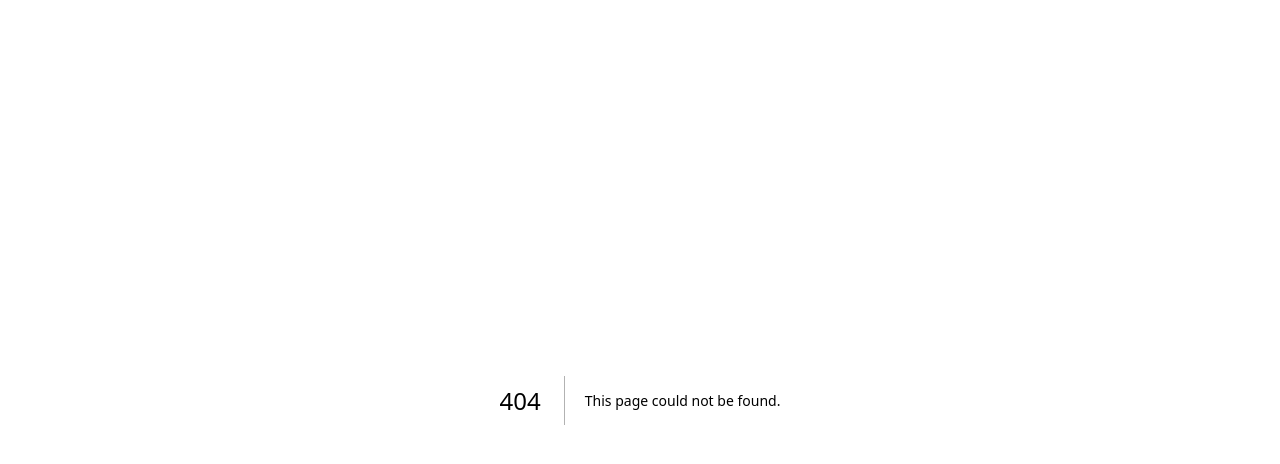
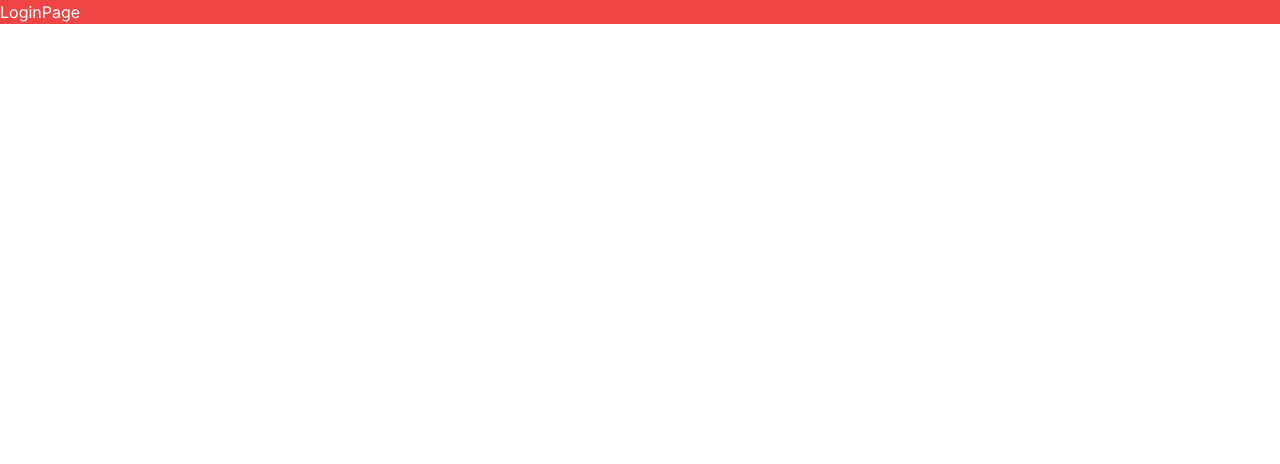
Before and after one commit to Jisap/notion-clone, a Next.js app: page /login in a window 1280 px wide. Before the commit this address had no page. Shown: the top 464 px of the page. Built offline with nearby package versions, Linux system fonts and the light colour scheme.

Commit message:
folders setup

```diff
--- /dev/null
+++ b/app/(auth)/(routes)/login/page.tsx
@@ -0,0 +1,9 @@
+
+
+const LoginPage = () => {
+  return (
+    <div>LoginPage</div>
+  )
+}
+
+export default LoginPage
--- /dev/null
+++ b/app/(auth)/(routes)/register/page.tsx
@@ -0,0 +1,9 @@
+
+
+const RegisterPage = () => {
+  return (
+    <div>RegisterPage</div>
+  )
+}
+
+export default RegisterPage
--- /dev/null
+++ b/app/(auth)/layout.tsx
@@ -0,0 +1,11 @@
+
+
+const RootLayout = ({children} : { children: React.ReactNode }) => {
+  return (
+    <div className="h-full bg-red-500 text-white">
+        {children}
+    </div>
+  )
+}
+
+export default RootLayout
--- /dev/null
+++ b/app/test/page.tsx
@@ -0,0 +1,11 @@
+
+
+const TestPage = () => {
+  return (
+    <div>
+        Test Page
+    </div>
+  )
+}
+
+export default TestPage
```
Also changed, not shown: app/(root)/page.tsx (line endings or trailing spaces).
